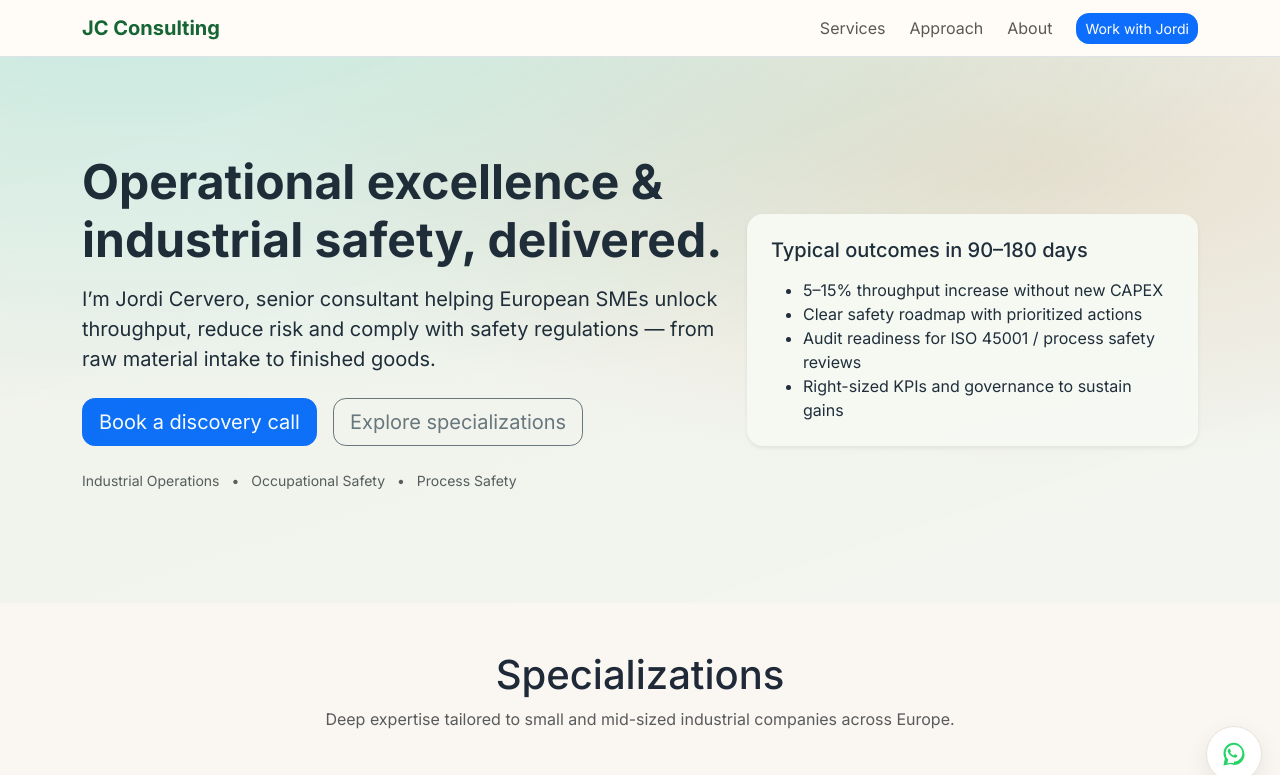
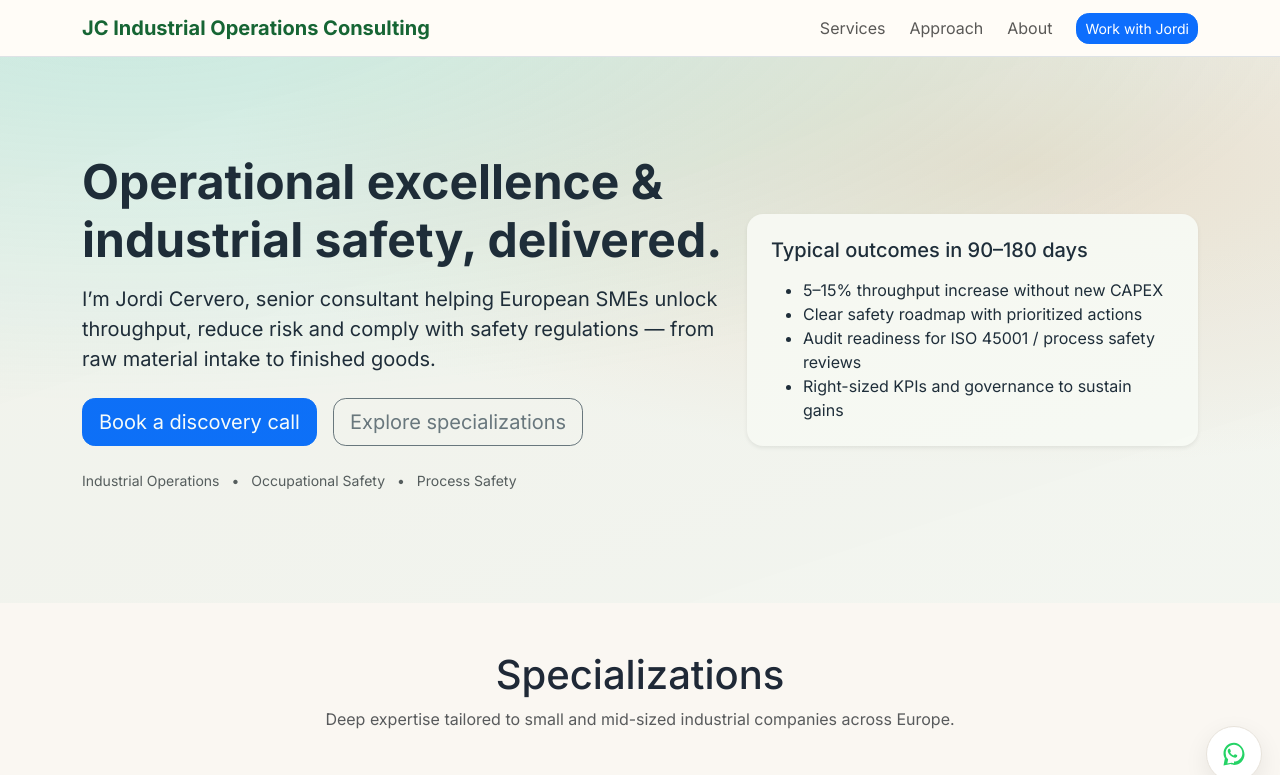
Before and after one commit to JordiCRuiz/WEB-PS, a plain HTML site: page index.html in a window 1280 px wide. Shown: the top 775 px of the page. Drawn offline with nearby package versions, Linux system fonts and the light colour scheme.

Commit message:
industrial operations consulting

```diff
--- a/index.html
+++ b/index.html
@@ -29,7 +29,7 @@
 
     <header class="navbar navbar-expand-lg navbar-light bg-surface border-bottom sticky-top">
         <div class="container">
-            <a class="navbar-brand fw-bold" href="/">JC Consulting</a>
+            <a class="navbar-brand fw-bold" href="/">JC Industrial Operations Consulting</a>
             <button class="navbar-toggler" type="button" data-bs-toggle="collapse" data-bs-target="#nav"
                 aria-controls="nav" aria-expanded="false" aria-label="Toggle navigation">
                 <span class="navbar-toggler-icon"></span>
```
Also changed, not shown: occupational-safety.html (+1 -1 lines), operations.html (+1 -1 lines), process-safety.html (+1 -1 lines).
